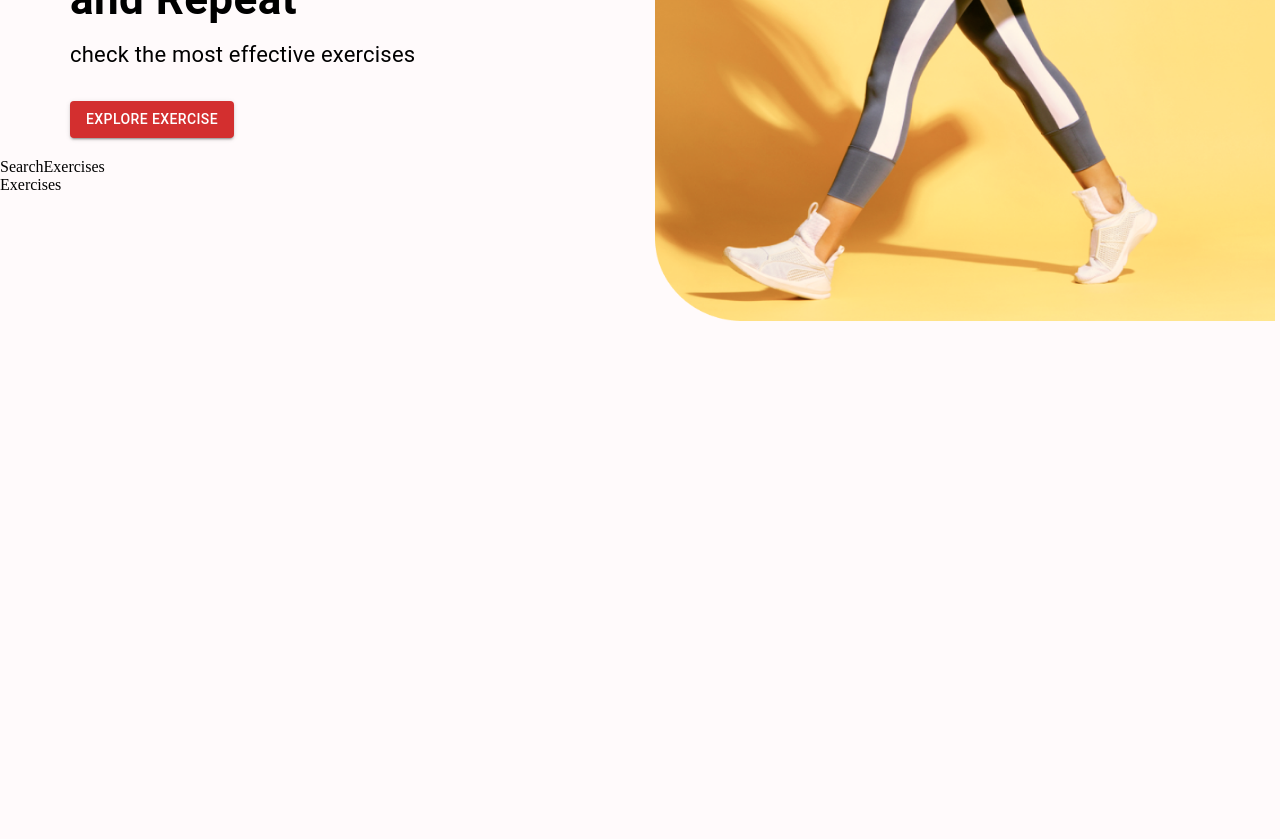
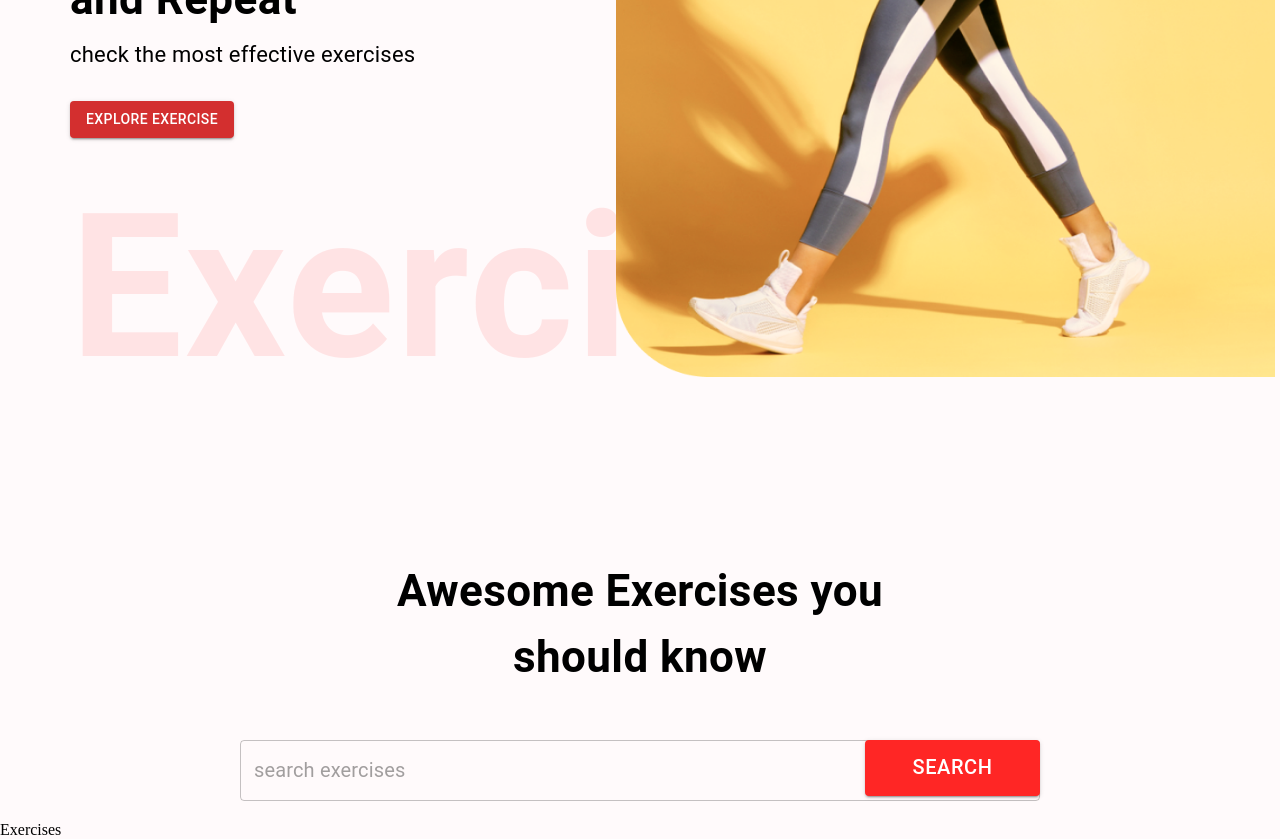
Before and after one commit to NidhiSharma63/FITNESS-EXERCISE-REACT-APP, a React (Create React App) app: page / in a window 1280 px wide. Shown: the part 440-1279 px from the top of the page. Before the commit the page ends 800 px from the top, so only its background shows below. Built offline with nearby package versions, Linux system fonts and the light colour scheme.

Commit message:
search bar added

```diff
--- a/src/App.css
+++ b/src/App.css
@@ -57,8 +57,8 @@ body {
     position: absolute;
     right: 5px;
     top: 32px;
-    width: 620px;
-    height: 780px;
+    width: 659px;
+    height: 836px;
     margin-top: -308px;
   }
 
--- a/src/components/HeroBanner.jsx
+++ b/src/components/HeroBanner.jsx
@@ -18,7 +18,10 @@ function HeroBanner() {
         <Typography fontSize={'22px'} lineHeight={'45px'}  mb={3}>
             check the most effective exercises
         </Typography>
-        <Button large variant="contained" color="error" href="#exercises">Explore Exercise</Button>
+        <Button variant="contained" color="error" href="#exercises">Explore Exercise</Button>
+        <Typography fontWeight={600} color="#ff2625" sx={{opacity:0.1,display:{lg:'block',xs:'none'}}} fontSize="200px">
+          Exercises
+        </Typography>
         <img src={BannerImage} alt="heroBanner" className='hero-banner-img'/>
     </Box>
   )
--- a/src/components/SearchExercises.jsx
+++ b/src/components/SearchExercises.jsx
@@ -1,8 +1,62 @@
-import React from 'react'
+import React,{useEffect,useState} from 'react';
+import {Button,Stack,Typography,Box,TextField} from '@mui/material'
+import { height } from '@mui/system';
+
 
 function SearchExercises() {
+  const [search,setSearch] = useState('');
+  const handleSubmit = async(e) =>{
+    alert(search)
+  }
   return (
-    <div>SearchExercises</div>
+    <Stack alignItems="center" mt={10} justifyContent="center" p="20px">
+      <Typography textAlign='center' mb='50px' sx={{fontSize:{lg:'44px',xs:'30px'}}} fontWeight='700'>
+        Awesome Exercises you <br/>should know
+      </Typography>
+      <Box position="relative">
+        <TextField
+          value={search}
+          placeholder="search exercises"
+          onChange={(e)=>setSearch(e.target.value.toLowerCase())}
+          type="text"
+          height="76px"
+          outline="none"
+          sx={{
+              input:{
+                fontSize:'20px',
+                border:'none',
+                borderRadius:'4px',
+              },
+              width:{
+                lg:'800px',
+                xs:'350px'
+              },
+        }}/>
+        <Button
+          sx={{
+            width:{
+              lg:'175px',
+              xs:'80px'
+            },
+            fontSize:{
+              lg:'20px',
+              xs:'14px'
+            },
+            color:'#fff',
+            bgcolor:'#FF2625',
+            position:'absolute',
+            right: 0,
+            height:'56px'
+          }}
+          className='search-btn'
+          variant="contained"
+          color="error"
+          href="#exercises"
+          onClick={handleSubmit}>Search
+        </Button>
+      </Box>
+
+    </Stack>
   )
 }
 
```
